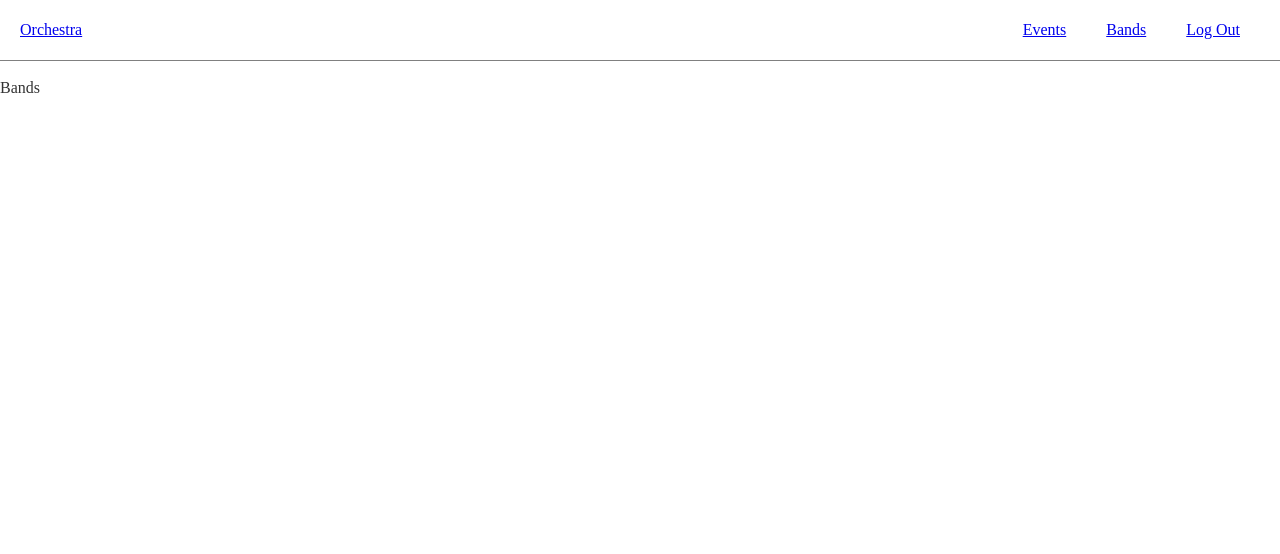
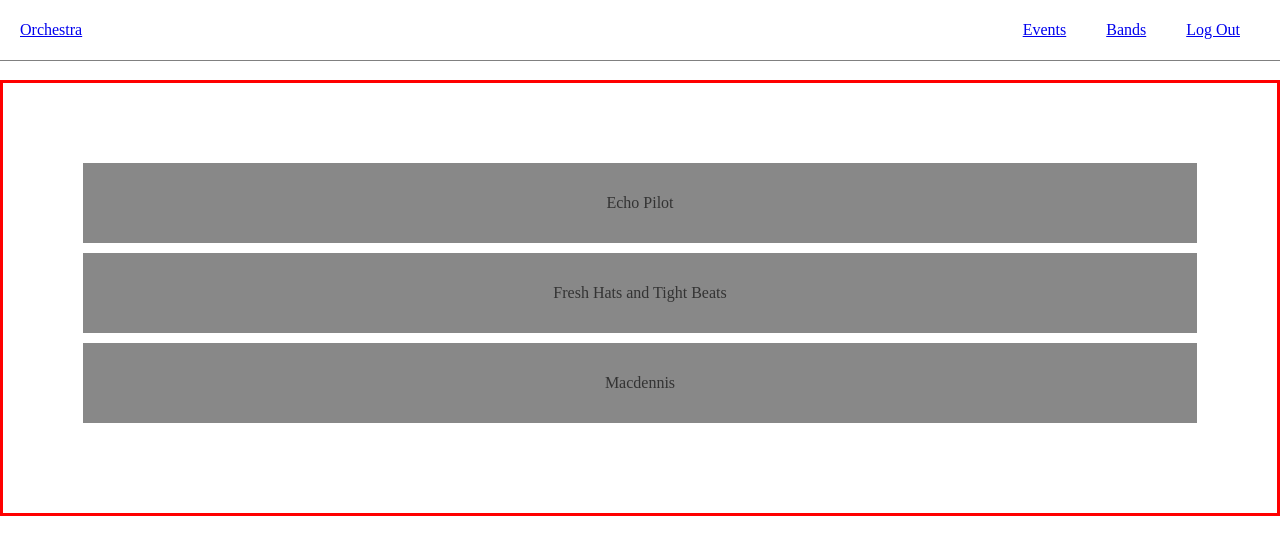
Before and after one commit to zmatthews33/orchestrate, a React (Create React App) app in the folder client/: page /bands in a window 1280 px wide. Shown: the top 554 px of the page. Built offline with nearby package versions, Linux system fonts and the light colour scheme.

Commit message:
added a list of bands to the band page

```diff
--- /dev/null
+++ b/client/src/Components/BandList/BandList.js
@@ -0,0 +1,28 @@
+import React, { Component } from "react";
+import "./BandList.scss";
+export class BandList extends Component {
+    state = {
+        bands: []
+    };
+    componentDidMount() {
+        this.setState({
+            bands: [
+                { id: 1, name: "Echo Pilot" },
+                { id: 2, name: "Fresh Hats and Tight Beats" },
+                { id: 3, name: "Macdennis" }
+            ]
+        });
+    }
+    render() {
+        const { bands } = this.state;
+        return (
+            <ul id="bandList">
+                {bands.map(band => (
+                    <li key={band.id}>{band.name}</li>
+                ))}
+            </ul>
+        );
+    }
+}
+
+export default BandList;
--- /dev/null
+++ b/client/src/Components/BandList/BandList.scss
@@ -0,0 +1,8 @@
+#bandList {
+    li {
+        background: rgb(136, 136, 136);
+        margin-bottom: 10px;
+        padding: 2rem;
+        text-align: center;
+    }
+}
--- a/client/src/Components/Container/Container.scss
+++ b/client/src/Components/Container/Container.scss
@@ -3,10 +3,5 @@
     margin: 0 auto;
     border: 3px solid red;
     padding: 5rem;
-    display: grid;
 
-
-    grid-gap: 2rem;
-    grid-template-columns: 1fr 1fr;
-    grid-template-rows: auto;
 }
--- a/client/src/Pages/Bands.js
+++ b/client/src/Pages/Bands.js
@@ -1,9 +1,13 @@
-import React from 'react'
-
+import React from "react";
+import Container from "../Components/Container/Container";
+import BandList from "../Components/BandList/BandList";
+import "./Bands.scss";
 function Bands() {
-  return (
-    <h1>Bands</h1>
-  )
+    return (
+        <Container>
+            <BandList />
+        </Container>
+    );
 }
 
-export default Bands
+export default Bands;
--- /dev/null
+++ b/client/src/Pages/Bands.scss
@@ -0,0 +1,5 @@
+.container {
+    display: flex;
+    flex-direction: column;
+    align-content: center;
+}
--- a/client/src/Pages/Home.scss
+++ b/client/src/Pages/Home.scss
@@ -0,0 +1,6 @@
+.container {
+    display: grid;
+    grid-gap: 2rem;
+    grid-template-columns: 1fr 1fr;
+    grid-template-rows: auto;
+}
```
